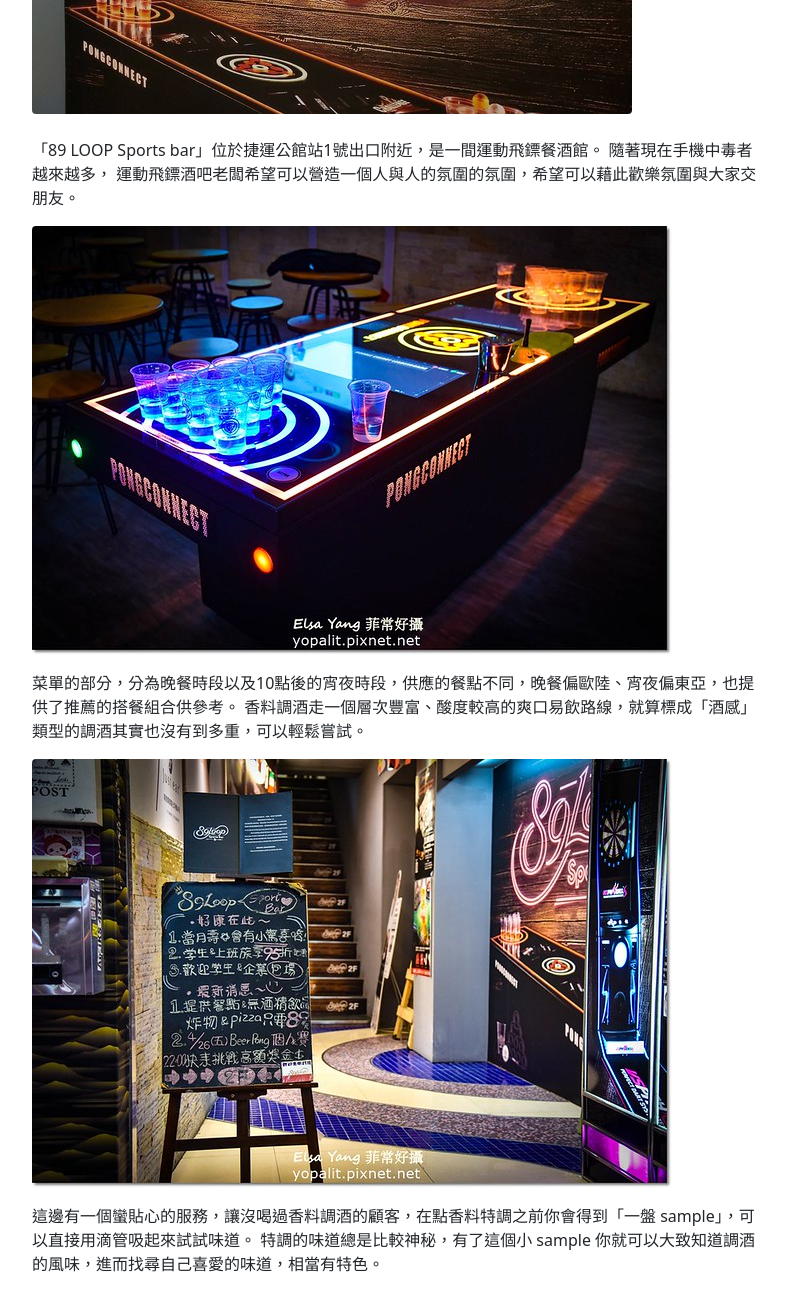
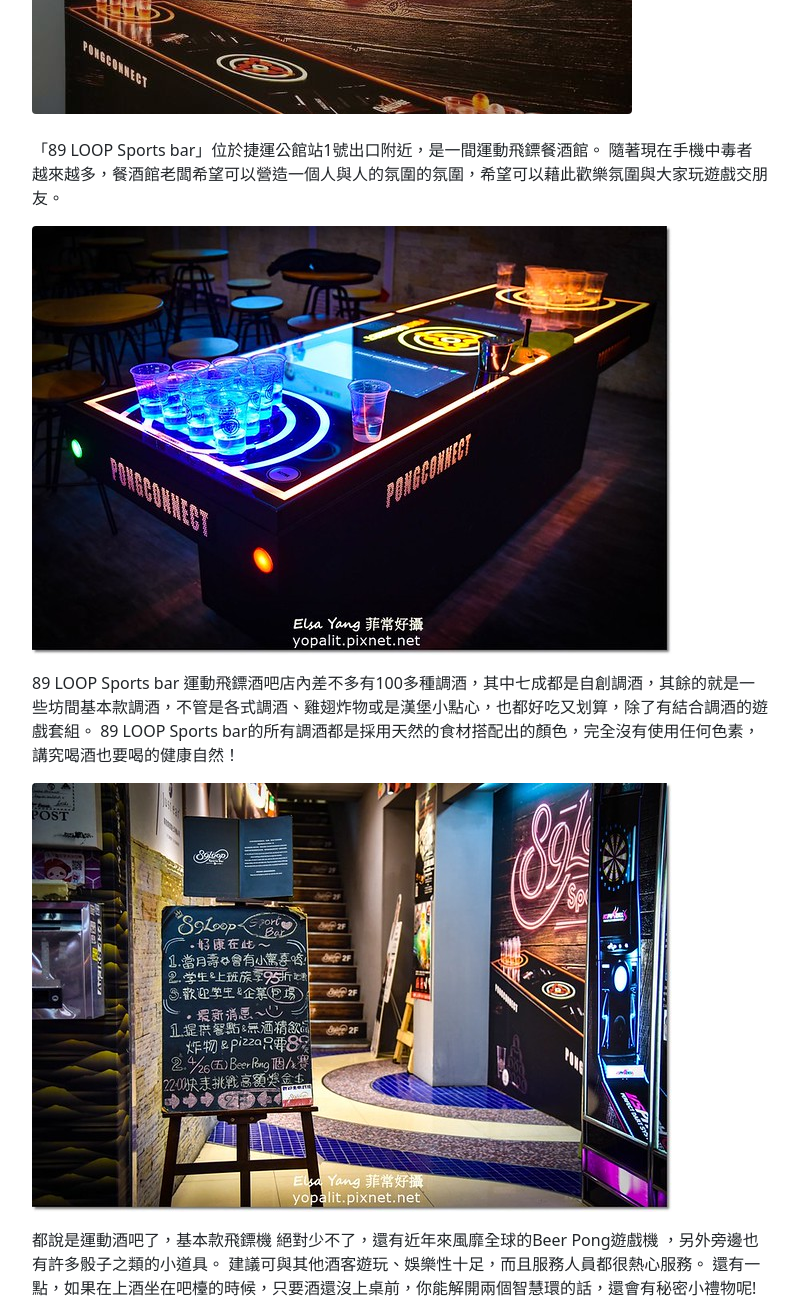
Before and after one commit to freedom3725/G-5, a plain HTML site: page index.html in a window 1280 px wide. Shown: the part 540-1844 px from the top of the page, without its empty margins (50-849 px from the left). Drawn offline with nearby package versions, Linux system fonts and the light colour scheme.

Commit message:
Update index.html

```diff
--- a/index.html
+++ b/index.html
@@ -47,15 +47,16 @@
                         <section class="mb-5">
 						    <p> </p>
                             <p>「89 LOOP Sports bar」位於捷運公館站1號出口附近，是一間運動飛鏢餐酒館。
-							    隨著現在手機中毒者越來越多， 運動飛鏢酒吧老闆希望可以營造一個人與人的氛圍的氛圍，希望可以藉此歡樂氛圍與大家交朋友。</p>
+							    隨著現在手機中毒者越來越多，餐酒館老闆希望可以營造一個人與人的氛圍的氛圍，希望可以藉此歡樂氛圍與大家玩遊戲交朋友。</p>
 							<div><img class="img-fluid rounded mb-4 mb-lg-0" src="assets/3.jpg" alt="..." /></div>
 							<p> </p>
-							<p>菜單的部分，分為晚餐時段以及10點後的宵夜時段，供應的餐點不同，晚餐偏歐陸、宵夜偏東亞，也提供了推薦的搭餐組合供參考。
-							   香料調酒走一個層次豐富、酸度較高的爽口易飲路線，就算標成「酒感」類型的調酒其實也沒有到多重，可以輕鬆嘗試。</p>
+							<p>89 LOOP Sports bar 運動飛鏢酒吧店內差不多有100多種調酒，其中七成都是自創調酒，其餘的就是一些坊間基本款調酒，不管是各式調酒、雞翅炸物或是漢堡小點心，也都好吃又划算，除了有結合調酒的遊戲套組。
+							   89 LOOP Sports bar的所有調酒都是採用天然的食材搭配出的顏色，完全沒有使用任何色素，講究喝酒也要喝的健康自然！ </p>
 							<div><img class="img-fluid rounded mb-4 mb-lg-0" src="assets/2.jpg" alt="..." /></div>
 		                    <p> </p>
-							<p>這邊有一個蠻貼心的服務，讓沒喝過香料調酒的顧客，在點香料特調之前你會得到「一盤 sample」，可以直接用滴管吸起來試試味道。
-							   特調的味道總是比較神秘，有了這個小 sample 你就可以大致知道調酒的風味，進而找尋自己喜愛的味道，相當有特色。</p>
+							<p>都說是運動酒吧了，基本款飛鏢機 絕對少不了，還有近年來風靡全球的Beer Pong遊戲機 ，另外旁邊也有許多骰子之類的小道具。
+							   建議可與其他酒客遊玩、娛樂性十足，而且服務人員都很熱心服務。
+							   還有一點，如果在上酒坐在吧檯的時候，只要酒還沒上桌前，你能解開兩個智慧環的話，還會有秘密小禮物呢!</p>
 					   </section>
                     </article>
                     <!-- Comments section-->
```
